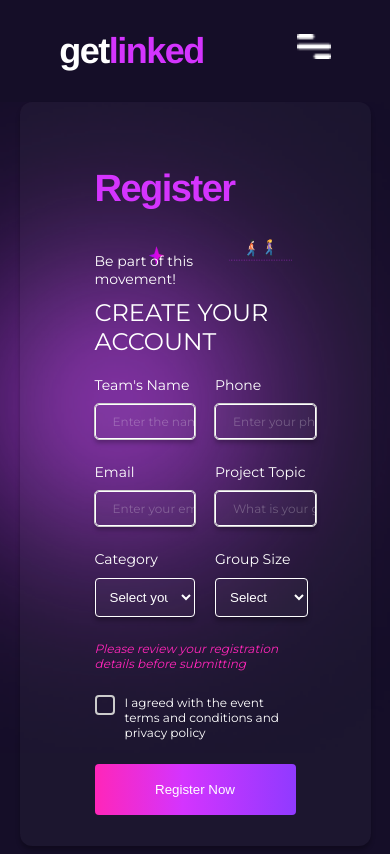
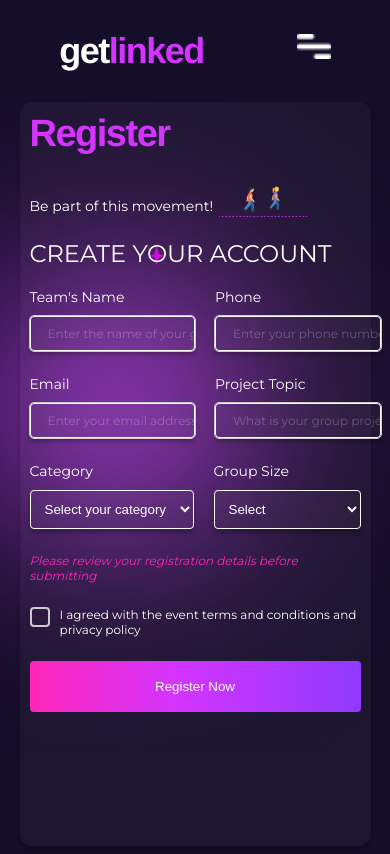
Before and after one commit to megactek/get-linked-challenge, a React (Create React App) app: page /register in a window 390 px wide. Shown: the top 854 px of the page. Built offline with nearby package versions, Linux system fonts and the light colour scheme; a web font is replaced by a local one.

Commit message:
register responsiveness

```diff
--- a/src/pages/register/register.css
+++ b/src/pages/register/register.css
@@ -291,3 +291,11 @@ input[type="checkbox"] {
     margin-bottom: 80px;
   }
 }
+@media screen and (max-width: 1050px) {
+  .register__container {
+    padding: 0;
+  }
+  .register__right {
+    padding: 10px;
+  }
+}
```
